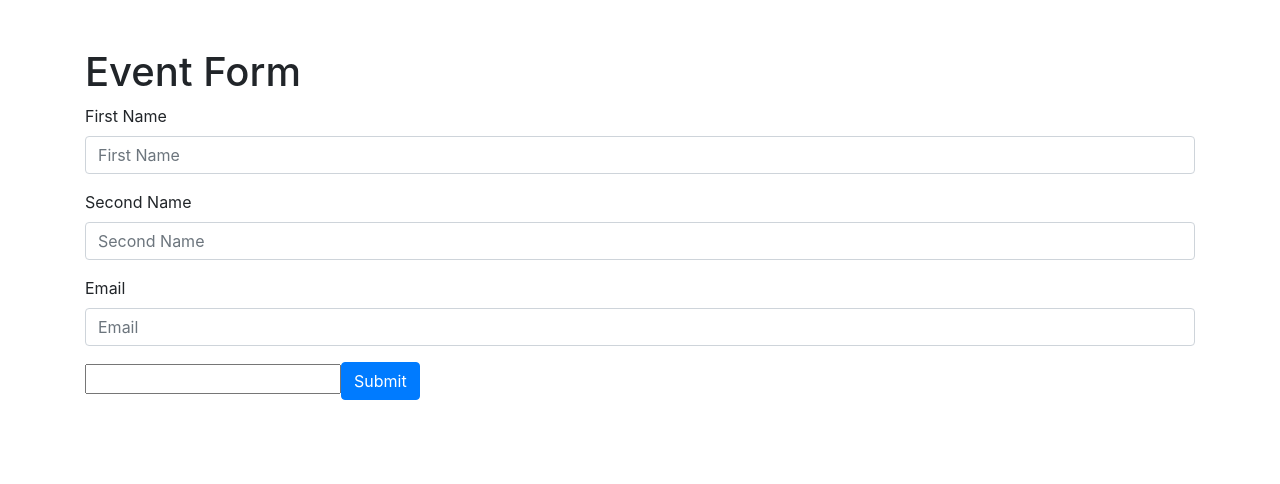
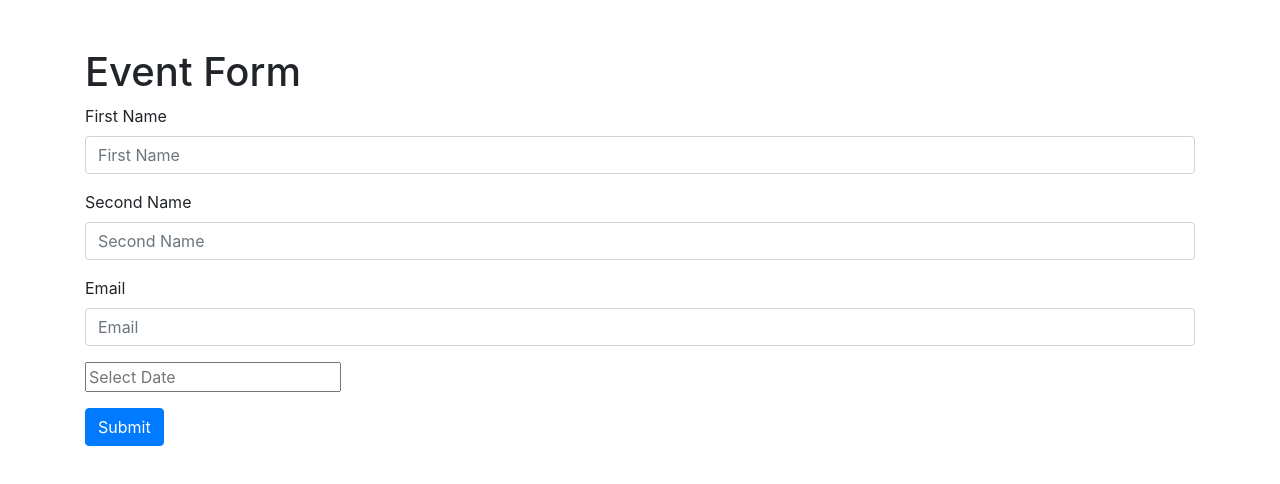
Before and after one commit to trojano31/eventForm, a React app in the folder frontend/: page / in a window 1280 px wide. Shown: the top 484 px of the page. Built offline with nearby package versions, Linux system fonts and the light colour scheme.

Commit message:
fixed form logic and added react-datepicker

```diff
--- a/frontend/package.json
+++ b/frontend/package.json
@@ -14,8 +14,11 @@
   "license": "ISC",
   "dependencies": {
     "bootstrap": "^4.3.1",
+    "moment": "^2.24.0",
+    "prop-types": "^15.7.2",
     "react": "^16.8.3",
     "react-bootstrap": "^1.0.0-beta.5",
+    "react-datepicker": "^2.1.0",
     "react-dom": "^16.8.3",
     "react-redux": "^6.0.1",
     "redux": "^4.0.1",
--- a/frontend/src/actions/rootActions.js
+++ b/frontend/src/actions/rootActions.js
@@ -0,0 +1,3 @@
+export const postEventForm = values => {
+  console.log(values);
+};
--- a/frontend/src/assets/styles/main.scss
+++ b/frontend/src/assets/styles/main.scss
@@ -1,3 +1,4 @@
 @import '../../../node_modules/bootstrap/scss/bootstrap';
+@import '../../../node_modules/react-datepicker/dist/react-datepicker.css';
 
 @import 'common';
--- /dev/null
+++ b/frontend/src/components/DateInput.jsx
@@ -0,0 +1,17 @@
+import React from 'react';
+import DatePicker from 'react-datepicker';
+
+const DateInput = ({ input, placeholder, withTime, meta: { touched, error } }) => (
+  <div>
+    {console.log(input.value)}
+    <DatePicker
+      {...input}
+      dateForm="MM DD YYYY"
+      time={withTime}
+      selected={input.value ? new Date(input.value) : null}
+      placeholderText={placeholder}
+    />
+    {touched && error && <span>{error}</span>}
+  </div>
+);
+export default DateInput;
--- a/frontend/src/components/EventForm.jsx
+++ b/frontend/src/components/EventForm.jsx
@@ -1,37 +1,40 @@
 import React from 'react';
 import { Field, reduxForm } from 'redux-form';
 import { Button, Form } from 'react-bootstrap';
-import Input from './Input';
+import TextInput from './TextInput';
+import DateInput from './DateInput';
 
-const EventForm = () => (
-  <Form>
+const EventForm = ({ handleSubmit }) => (
+  <Form onSubmit={handleSubmit}>
     <Field
       name="firstName"
-      component={Input}
+      component={TextInput}
       type="text"
       label="First Name"
       placeholder="First Name"
     />
     <Field
       name="secondName"
-      component={Input}
+      component={TextInput}
       type="text"
       label="Second Name"
       placeholder="Second Name"
     />
     <Field
       name="email"
-      component={Input}
+      component={TextInput}
       type="email"
       label="Email"
       placeholder="Email"
     />
     <Field
-      name="comment"
-      component="input"
-      label="Komentarz"
+      name="date"
+      component={DateInput}
+      label="Date"
+      placeholder="Select Date"
+      parse={String}
     />
-    <Button variant="primary" type="submit">
+    <Button variant="primary" type="submit" className="mt-3">
       Submit
     </Button>
   </Form>
--- a/frontend/src/components/EventFormContainer.jsx
+++ b/frontend/src/components/EventFormContainer.jsx
@@ -1,8 +1,17 @@
 import React from 'react';
+import { connect } from 'react-redux';
+import { bindActionCreators } from 'redux';
+import { postEventForm } from '../actions/rootActions';
 import EventForm from './EventForm';
 
-const EventFormContainer = () => (
-  <EventForm />
+const EventFormContainer = ({ postEventForm }) => (
+  <EventForm onSubmit={postEventForm} />
 );
 
-export default EventFormContainer;
+const mapDispatchToProps = dispatch => {
+  bindActionCreators({
+    postEventForm
+  }, dispatch);
+};
+
+export default connect(null, mapDispatchToProps)(EventFormContainer);
--- a/frontend/src/components/Input.jsx
+++ /dev/null
@@ -1,12 +0,0 @@
-import React from 'react';
-import { Form } from 'react-bootstrap';
-
-const Input = ({ label, type, placeholder, meta: { touched, error } }) => (
-  <Form.Group>
-    <Form.Label>{label}</Form.Label>
-    <Form.Control type={type} placeholder={placeholder} />
-    {touched && error && <Form.Text className="text-muted">{error}</Form.Text>}
-  </Form.Group>
-);
-
-export default Input;
--- /dev/null
+++ b/frontend/src/components/TextInput.jsx
@@ -0,0 +1,24 @@
+import React from 'react';
+import PropTypes from 'prop-types';
+import { Form } from 'react-bootstrap';
+
+const TextInput = ({ input, label, type, placeholder, meta: { touched, error } }) => (
+  <Form.Group>
+    <Form.Label>{label}</Form.Label>
+    <Form.Control
+      type={type}
+      placeholder={placeholder}
+      value={input.value}
+      onChange={input.onChange}
+    />
+    {touched && error && <Form.Text className="text-muted">{error}</Form.Text>}
+  </Form.Group>
+);
+
+TextInput.propTypes = {
+  label: PropTypes.string.isRequired,
+  type: PropTypes.string.isRequired,
+  placeholder: PropTypes.string.isRequired,
+};
+
+export default TextInput;
--- a/frontend/src/reducers/index.js
+++ b/frontend/src/reducers/index.js
@@ -4,7 +4,7 @@ import rootReducer from './rootReducer';
 
 const reducers = combineReducers({
   rootReducer,
-  formReducer
+  form: formReducer
 });
 
 export default reducers;
```
Also changed, not shown: 2 other files (tests, documents, lock files or other folders).
